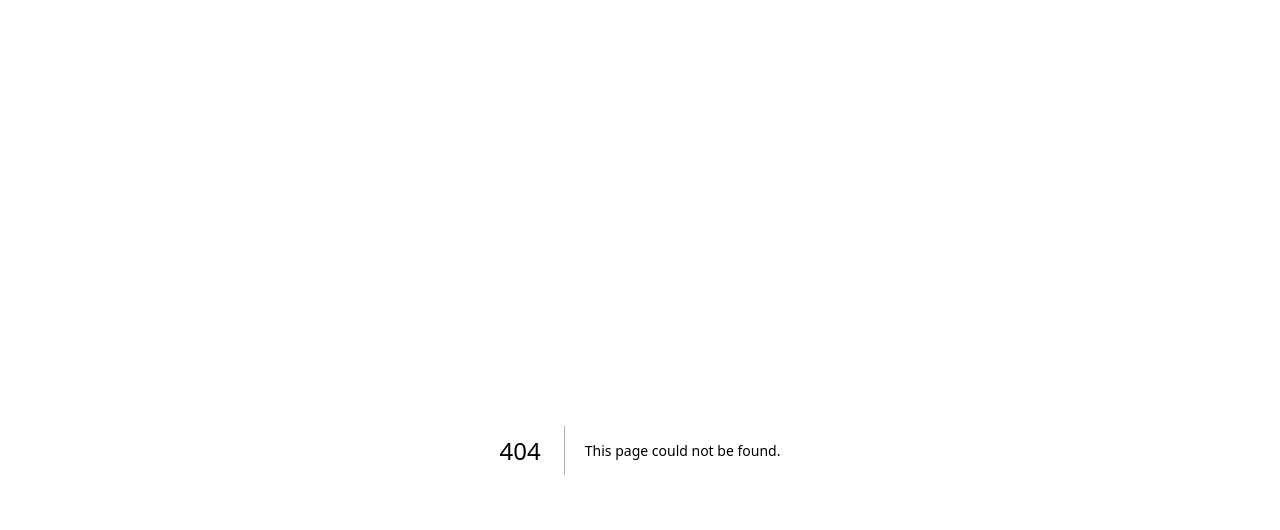
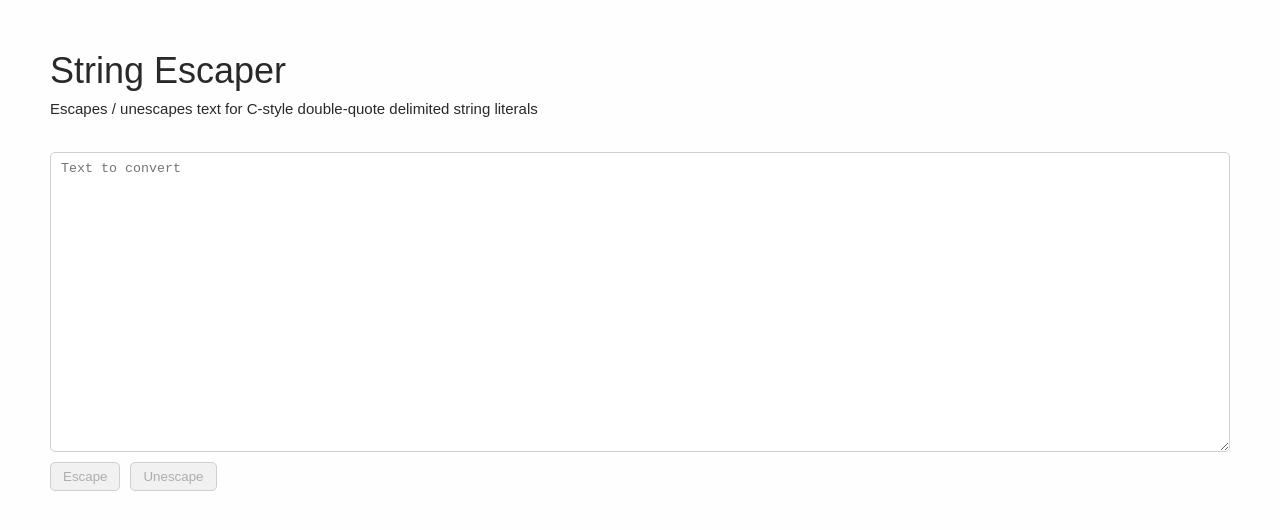
Before and after one commit to gilessmart/web-tools, a Next.js app: page /web-tools/string-escaper in a window 1280 px wide. Before the commit this address had no page. Shown: the top 530 px of the page. Built offline with nearby package versions, Linux system fonts and the light colour scheme.

Commit message:
Add String Escaper tool

```diff
--- a/app/page.tsx
+++ b/app/page.tsx
@@ -21,7 +21,8 @@ export default function Home() {
       <main>
         <nav className={styles.mainNav}>
           <ul>
-            <li><Link href="/base64-encoder">Base64 Encoder</Link></li>
+            <li><Link href="/base64-encoder/">Base64 Encoder</Link></li>
+            <li><Link href="/string-escaper/">String Escaper</Link></li>
           </ul>
         </nav>
 
--- /dev/null
+++ b/app/string-escaper/page.tsx
@@ -0,0 +1,25 @@
+import type { Metadata } from "next";
+import StringEscaper from "./string-escaper";
+
+const title = "String Escaper";
+const description = "Escapes / unescapes text for C-style double-quote delimited string literals";
+
+export const metadata: Metadata = {
+    title: title,
+    description: description,
+};
+
+export default function Page() {
+    return (
+        <>
+            <header className="header">
+                <h1>{title}</h1>
+                <p className="subtitle">{description}</p>
+            </header>
+
+            <main>
+                <StringEscaper></StringEscaper>
+            </main>
+        </>
+    );
+};
--- /dev/null
+++ b/app/string-escaper/string-escaper.module.css
@@ -0,0 +1,13 @@
+.textEditor {
+    display: block;
+    width: 100%;
+    height: 300px;
+}
+
+.controls {
+    margin-top: 10px;
+    display: flex;
+    flex-wrap: wrap;
+    align-items: center;
+    gap: 10px;
+}
--- /dev/null
+++ b/app/string-escaper/string-escaper.tsx
@@ -0,0 +1,44 @@
+"use client";
+
+import styles from "./string-escaper.module.css";
+import { useState } from "react";
+
+export default function StringEscaper() {
+    const [text, setText] = useState('');
+
+    function onTextChange(e: React.ChangeEvent<HTMLTextAreaElement>) {
+        setText(e.target.value);
+    }
+
+    function onEscapeClick() {
+        let escapedText = text;
+        escapedText = replaceAll(escapedText, '\\', '\\\\');
+        escapedText = replaceAll(escapedText, '"', '\\"');
+        setText(escapedText);
+    }
+
+    function onUnescapeClick() {
+        let unescapedText = text;
+        unescapedText = replaceAll(unescapedText, '\\"', '"');
+        unescapedText = replaceAll(unescapedText, '\\\\', '\\');
+        setText(unescapedText);
+    }
+
+    function replaceAll(inputText: string, searchValue: string, replaceValue: string) {
+        return inputText.split(searchValue).join(replaceValue);
+    }
+
+    return (
+        <div>
+            <textarea className={styles.textEditor}
+                placeholder="Text to convert"
+                value={text}
+                onChange={onTextChange} />
+
+            <div className={styles.controls}>
+                <button disabled={text.length === 0} onClick={onEscapeClick}>Escape</button>
+                <button disabled={text.length === 0} onClick={onUnescapeClick}>Unescape</button>
+            </div>
+        </div>
+    );
+};
```
